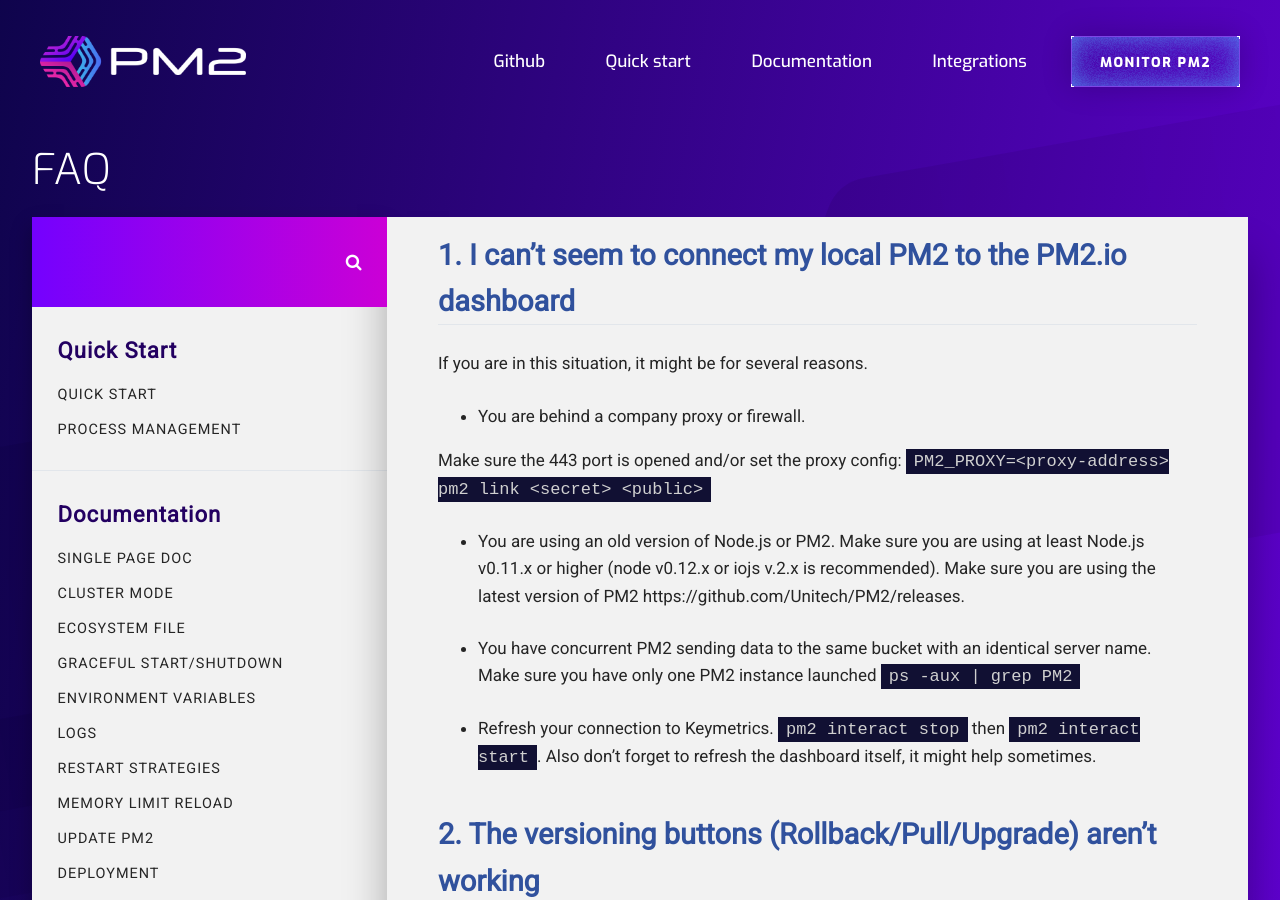
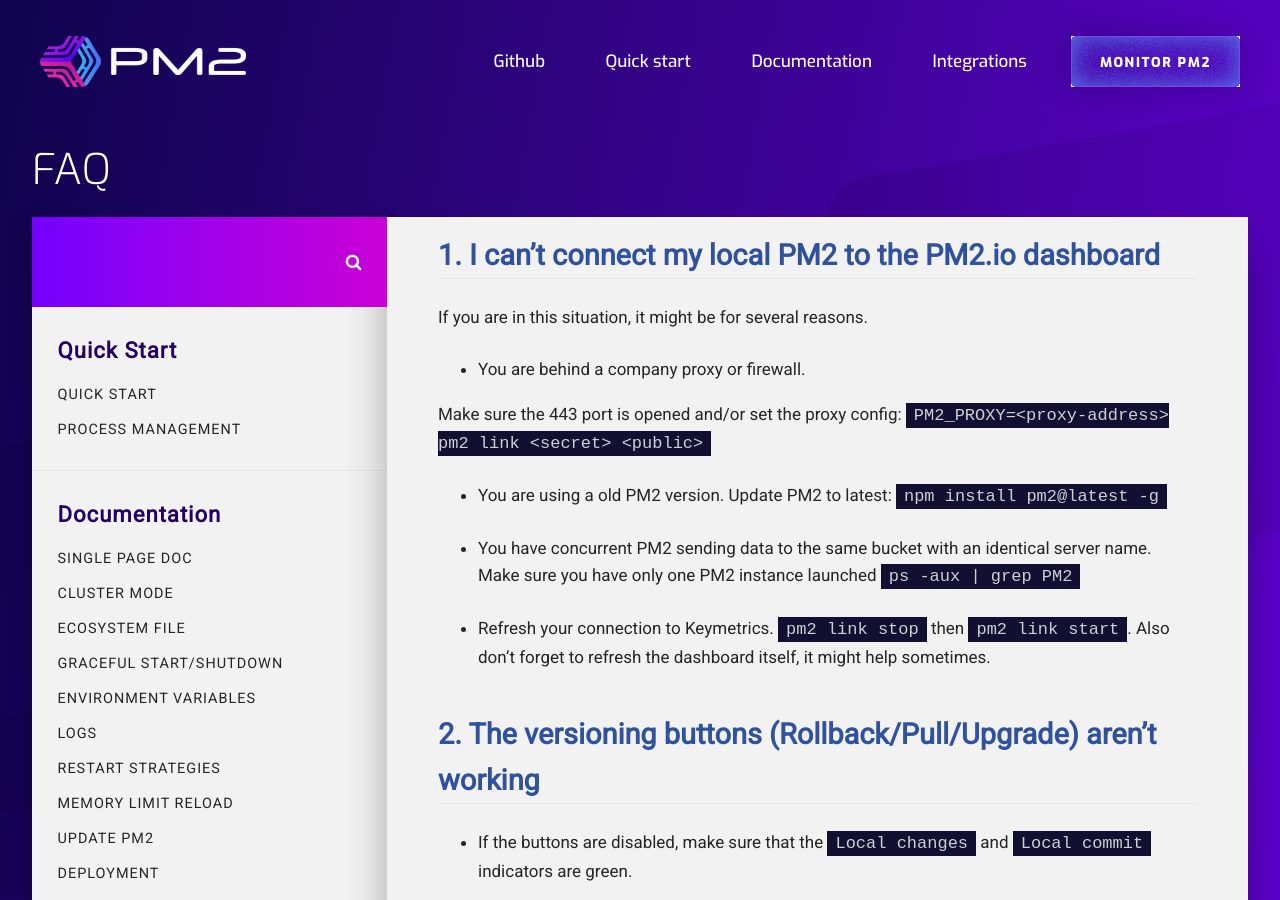
Before and after one commit to pm2-hive/pm2-hive.github.io, a Jekyll site: the page built from docs/faq.md, in a window 1280 px wide and 900 px high. Built offline with Jekyll 4.4.1, drawn with Linux system fonts in a browser that asks for light colours; comment, search, counter and statistics services are not loaded.

Commit message:
Update faq.md

```diff
--- a/docs/faq.md
+++ b/docs/faq.md
@@ -5,7 +5,7 @@
 permalink: /docs/faq/
 ---
 
-## 1. I can't seem to connect my local PM2 to the PM2.io dashboard
+## 1. I can't connect my local PM2 to the PM2.io dashboard
 
 If you are in this situation, it might be for several reasons.
 
@@ -14,14 +14,12 @@
 Make sure the 443 port is opened and/or set the proxy config:
 `PM2_PROXY=<proxy-address> pm2 link <secret> <public>`
 
-- You are using an old version of Node.js or PM2.
-Make sure you are using at least Node.js v0.11.x or higher (node v0.12.x or iojs v.2.x is recommended).
-Make sure you are using the latest version of PM2 https://github.com/Unitech/PM2/releases.
+- You are using a old PM2 version. Update PM2 to latest: `npm install pm2@latest -g`
 
 - You have concurrent PM2 sending data to the same bucket with an identical server name.
 Make sure you have only one PM2 instance launched `ps -aux | grep PM2`
 
-- Refresh your connection to Keymetrics. `pm2 interact stop` then `pm2 interact start`. Also don't forget to refresh the dashboard itself, it might help sometimes.
+- Refresh your connection to Keymetrics. `pm2 link stop` then `pm2 link start`. Also don't forget to refresh the dashboard itself, it might help sometimes.
 
 ## 2. The versioning buttons (Rollback/Pull/Upgrade) aren't working
 
```
